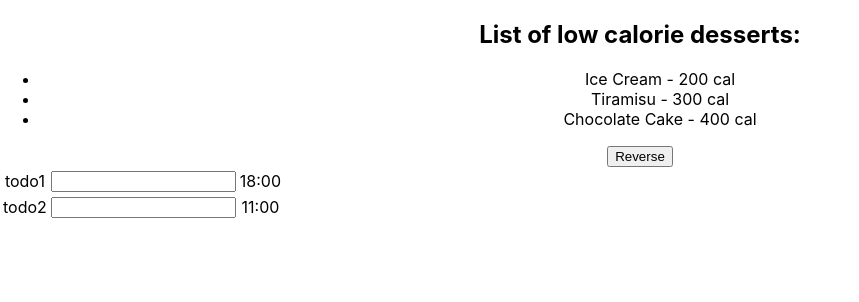
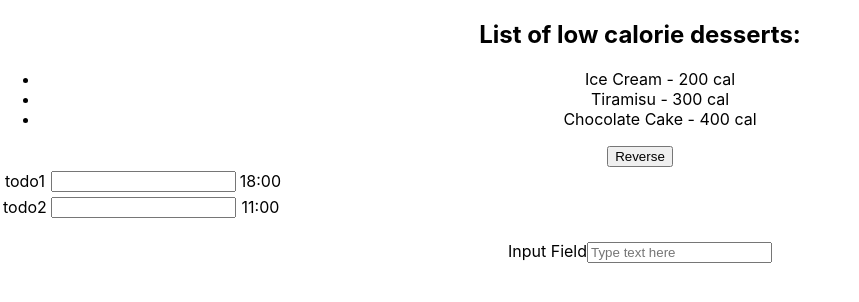
Before and after one commit to ahmedaryf/advanced-react, a React (Create React App) app: page / in a window 1280 px wide. Shown: the top 302 px of the page, without its empty margins (0-859 px from the left). Built offline with nearby package versions, Linux system fonts and the light colour scheme.

Commit message:
form component added

```diff
--- a/src/App.js
+++ b/src/App.js
@@ -1,5 +1,6 @@
 import "./App.css";
 import DessertsList from "./components/DessertsList";
+import Form from "./components/Form";
 import ToDos from "./components/ToDos";
 
 const desserts = [
@@ -35,6 +36,8 @@ function App() {
       <div>
         <ToDos />
       </div>
+      <br />
+      <Form />
     </div>
   );
 }
--- /dev/null
+++ b/src/components/Form.js
@@ -0,0 +1,24 @@
+import React, {useState} from 'react'
+
+const Form = () => {
+    const [value, setValue] = useState("");
+
+    const onChange = (event) => {
+        setValue(event.target.value);
+    }
+   const onSubmit = (e)=>{
+    e.preventDefault();
+   }
+
+    return (
+        <div>
+            <form onSubmit={onSubmit}>
+                <label>Input Field</label>
+                <input value={value} onChange={onChange} type="text" placeholder='Type text here'/>
+            </form>
+            <h2>{value}</h2>
+        </div>
+    );
+   };
+
+export default Form
```
